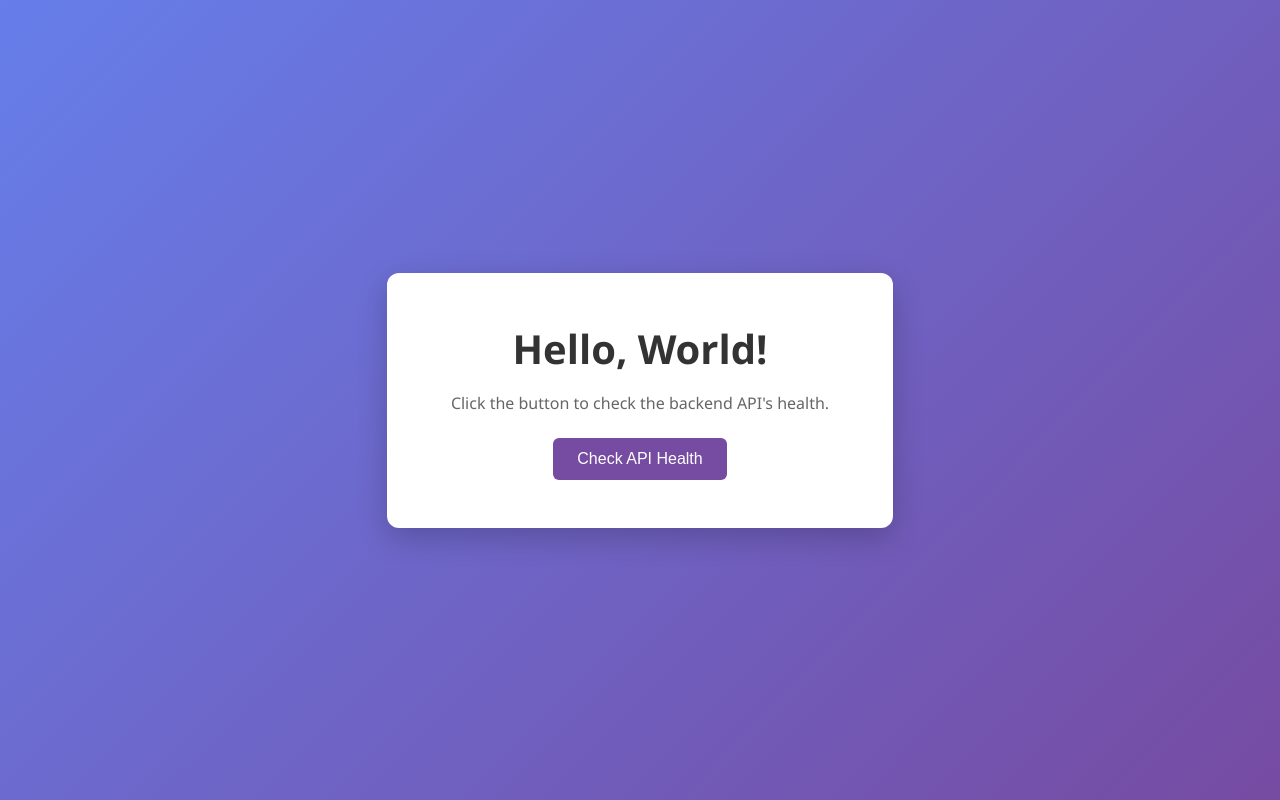
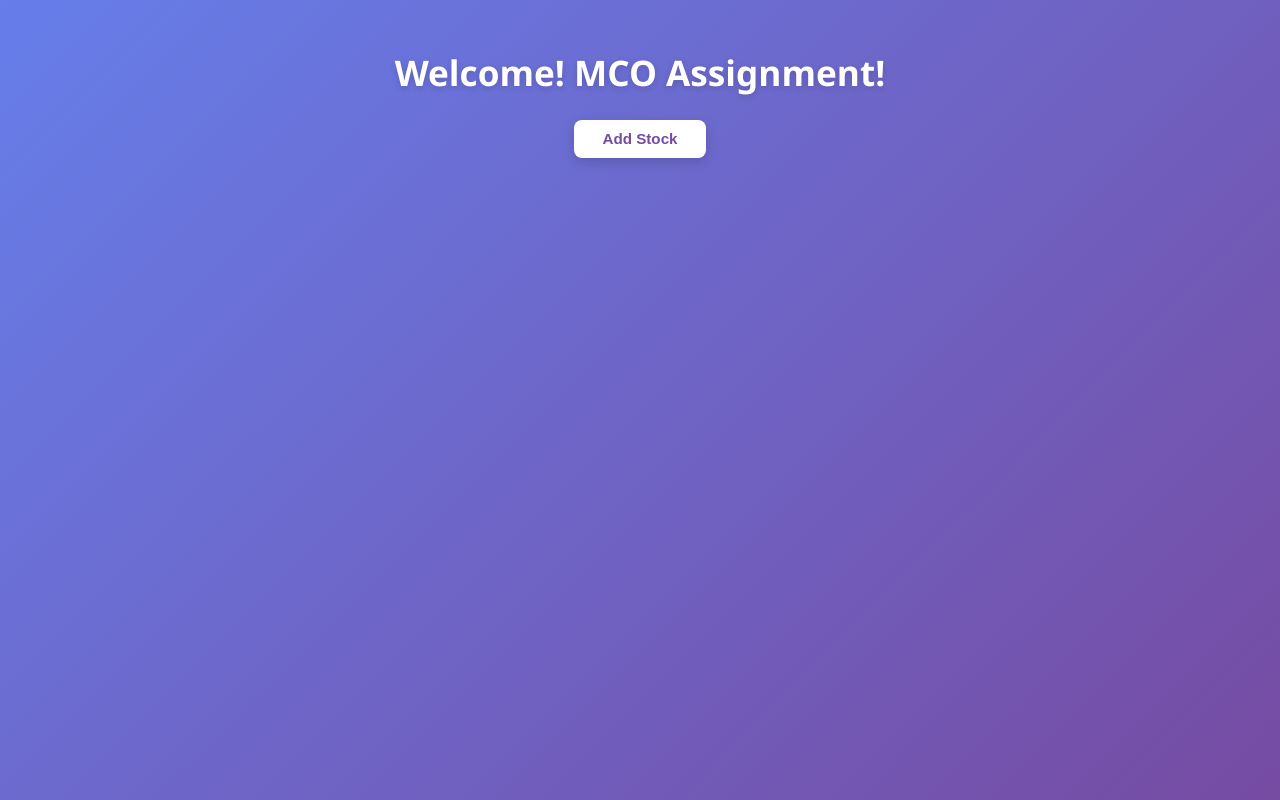
Before and after one commit to patelkanuv/mco-assignment, a Flask app: page / in a window 1280 px wide. Run offline with Flask 3, Linux system fonts and the light colour scheme.

Commit message:
Added option to add stock inventory

```diff
--- a/frontend/app.py
+++ b/frontend/app.py
@@ -1,12 +1,20 @@
+import os
+from dotenv import load_dotenv
 from flask import Flask, render_template
+
+load_dotenv()
+BACKEND_API_URL = os.environ.get("BACKEND_API_URL", "http://127.0.0.1:5001")
 
 app = Flask(__name__, static_folder="resources", static_url_path="/resources")
 
-
 @app.route("/")
-def hello_world():
-    return render_template("index.html", message="Hello, World!")
+def get_index_page():
+    return render_template(
+        "index.html",
+        message="Welcome! MCO Assignment!",
+        backend_api_url=BACKEND_API_URL,
+    )
 
 
 if __name__ == "__main__":
-    app.run(debug=True)
+    app.run(debug=True, port=5000)
--- a/frontend/requirements.txt
+++ b/frontend/requirements.txt
@@ -1 +1,2 @@
 Flask>=3.0.0
+python-dotenv>=1.0.0
--- a/frontend/resources/css/style.css
+++ b/frontend/resources/css/style.css
@@ -9,8 +9,39 @@ body {
     background: linear-gradient(135deg, #667eea 0%, #764ba2 100%);
     min-height: 100vh;
     display: flex;
+    flex-direction: column;
     align-items: center;
-    justify-content: center;
+    padding: 3rem 1rem;
+}
+
+.page-title {
+    color: #ffffff;
+    font-size: 2.2rem;
+    margin-bottom: 1.5rem;
+    text-shadow: 0 2px 6px rgba(0, 0, 0, 0.15);
+}
+
+.toggle-btn {
+    background: #ffffff;
+    color: #764ba2;
+    border: none;
+    padding: 0.65rem 1.75rem;
+    border-radius: 8px;
+    font-size: 0.95rem;
+    font-weight: 600;
+    cursor: pointer;
+    margin-bottom: 1.5rem;
+    box-shadow: 0 4px 12px rgba(0, 0, 0, 0.15);
+    transition: transform 0.2s ease, box-shadow 0.2s ease;
+}
+
+.toggle-btn:hover {
+    transform: translateY(-2px);
+    box-shadow: 0 6px 16px rgba(0, 0, 0, 0.2);
+}
+
+.form-container.hidden {
+    display: none;
 }
 
 .container {
--- a/frontend/resources/js/script.js
+++ b/frontend/resources/js/script.js
@@ -1,28 +1,78 @@
+document.addEventListener("DOMContentLoaded", () => {
+    const API_BASE_URL = window.APP_CONFIG?.BACKEND_API_URL || "http://127.0.0.1:5001";
 
-document.addEventListener("DOMContentLoaded", () => {
-    const message = document.getElementById("message");
-    const button = document.getElementById("clickBtn");
+    // --- Toggle: show/hide the Add Stock panel ---
+    const toggleBtn = document.getElementById("addStockToggleBtn");
+    const stockPanel = document.getElementById("stockPanel");
 
-    const API_BASE_URL = "http://127.0.0.1:5001";
+    toggleBtn.addEventListener("click", () => {
+        const isHidden = stockPanel.classList.toggle("hidden");
+        toggleBtn.textContent = isHidden ? "Add Stock" : "Close";
+    });
 
-    button.addEventListener("click", async () => {
-        message.style.color = "#764ba2";
-        message.textContent = "Checking API health...";
+    // --- Add Stock form ---
+    const stockForm = document.getElementById("stockForm");
+    const stockFormStatus = document.getElementById("stockFormStatus");
+    const stockTable = document.getElementById("stockTable");
+    const stockTableBody = document.getElementById("stockTableBody");
+
+    stockForm.addEventListener("submit", async (event) => {
+        event.preventDefault();
+
+        const payload = {
+            name: document.getElementById("stockName").value.trim(),
+            quantity: Number(document.getElementById("quantity").value),
+            price: Number(document.getElementById("price").value),
+            purchase_date: document.getElementById("purchaseDate").value,
+            category: document.getElementById("category").value.trim() || null,
+        };
+
+        setStockStatus("Adding stock...", null);
 
         try {
-            const response = await fetch(`${API_BASE_URL}/api/health`);
+            const response = await fetch(`${API_BASE_URL}/api/stocks`, {
+                method: "POST",
+                headers: { "Content-Type": "application/json" },
+                body: JSON.stringify(payload),
+            });
+
+            const data = await response.json().catch(() => null);
 
             if (!response.ok) {
-                throw new Error(`Server responded with status ${response.status}`);
+                const errorMsg = data?.error || `Server responded with status ${response.status}`;
+                throw new Error(errorMsg);
             }
 
-            const data = await response.json();
-            message.style.color = "#2ecc71";
-            message.textContent = `API says: ${JSON.stringify(data)}`;
+            setStockStatus(`Added "${payload.name}" to inventory.`, "success");
+            addStockRow(payload);
+            stockForm.reset();
         } catch (error) {
-            message.style.color = "#e74c3c";
-            message.textContent = "Could not reach the API. Is it running on port 5001?";
-            console.error("Health check failed:", error);
+            setStockStatus(`Failed to add stock: ${error.message}`, "error");
+            console.error("Add stock failed:", error);
         }
     });
+
+    function setStockStatus(text, type) {
+        stockFormStatus.textContent = text;
+        stockFormStatus.className = "status-message" + (type ? ` ${type}` : "");
+    }
+
+    function addStockRow(stock) {
+        stockTable.classList.remove("hidden");
+        const row = document.createElement("tr");
+        row.innerHTML = `
+            <td>${escapeHtml(stock.name)}</td>
+            <td>${stock.quantity}</td>
+            <td>${stock.price.toFixed(2)}</td>
+            <td>${stock.purchase_date}</td>
+            <td>${escapeHtml(stock.category || "-")}</td>
+        `;
+        stockTableBody.prepend(row);
+    }
+
+    function escapeHtml(str) {
+        const div = document.createElement("div");
+        div.textContent = str;
+        return div.innerHTML;
+    }
 });
--- a/frontend/templates/index.html
+++ b/frontend/templates/index.html
@@ -3,16 +3,68 @@
 <head>
     <meta charset="UTF-8">
     <meta name="viewport" content="width=device-width, initial-scale=1.0">
-    <title>Hello World - Flask App</title>
+    <title>Stock Inventory - Flask App</title>
     <link rel="stylesheet" href="{{ url_for('static', filename='css/style.css') }}">
 </head>
 <body>
-    <div class="container">
-        <h1 id="message">{{ message }}</h1>
-        <p>Click the button to check the backend API's health.</p>
-        <button id="clickBtn">Check API Health</button>
+    <h1 class="page-title">{{ message }}</h1>
+
+    <button id="addStockToggleBtn" class="toggle-btn">Add Stock</button>
+
+    <div class="container form-container hidden" id="stockPanel">
+        <h2>Add Stock</h2>
+        <p class="subtitle">Add a new item to inventory.</p>
+
+        <form id="stockForm">
+            <div class="field">
+                <label for="stockName">Stock Name</label>
+                <input type="text" id="stockName" name="stockName" placeholder="e.g. Wireless Mouse" required>
+            </div>
+
+            <div class="field">
+                <label for="quantity">Quantity</label>
+                <input type="number" id="quantity" name="quantity" min="0" step="1" placeholder="e.g. 50" required>
+            </div>
+
+            <div class="field">
+                <label for="price">Price (per unit)</label>
+                <input type="number" id="price" name="price" min="0" step="0.01" placeholder="e.g. 19.99" required>
+            </div>
+
+            <div class="field">
+                <label for="purchaseDate">Purchase Date</label>
+                <input type="date" id="purchaseDate" name="purchaseDate" required>
+            </div>
+
+            <div class="field">
+                <label for="category">Category <span class="optional">(optional)</span></label>
+                <input type="text" id="category" name="category" placeholder="e.g. Electronics">
+            </div>
+
+            <button type="submit" id="addStockBtn">Add Stock</button>
+        </form>
+
+        <div id="stockFormStatus" class="status-message"></div>
+
+        <table id="stockTable" class="stock-table hidden">
+            <thead>
+                <tr>
+                    <th>Name</th>
+                    <th>Qty</th>
+                    <th>Price</th>
+                    <th>Purchase Date</th>
+                    <th>Category</th>
+                </tr>
+            </thead>
+            <tbody id="stockTableBody"></tbody>
+        </table>
     </div>
 
+    <script>
+        window.APP_CONFIG = {
+            BACKEND_API_URL: "{{ backend_api_url }}"
+        };
+    </script>
     <script src="{{ url_for('static', filename='js/script.js') }}"></script>
 </body>
 </html>
```
Also changed, not shown: other parts of frontend/resources/css/style.css (+91 -0 lines).
